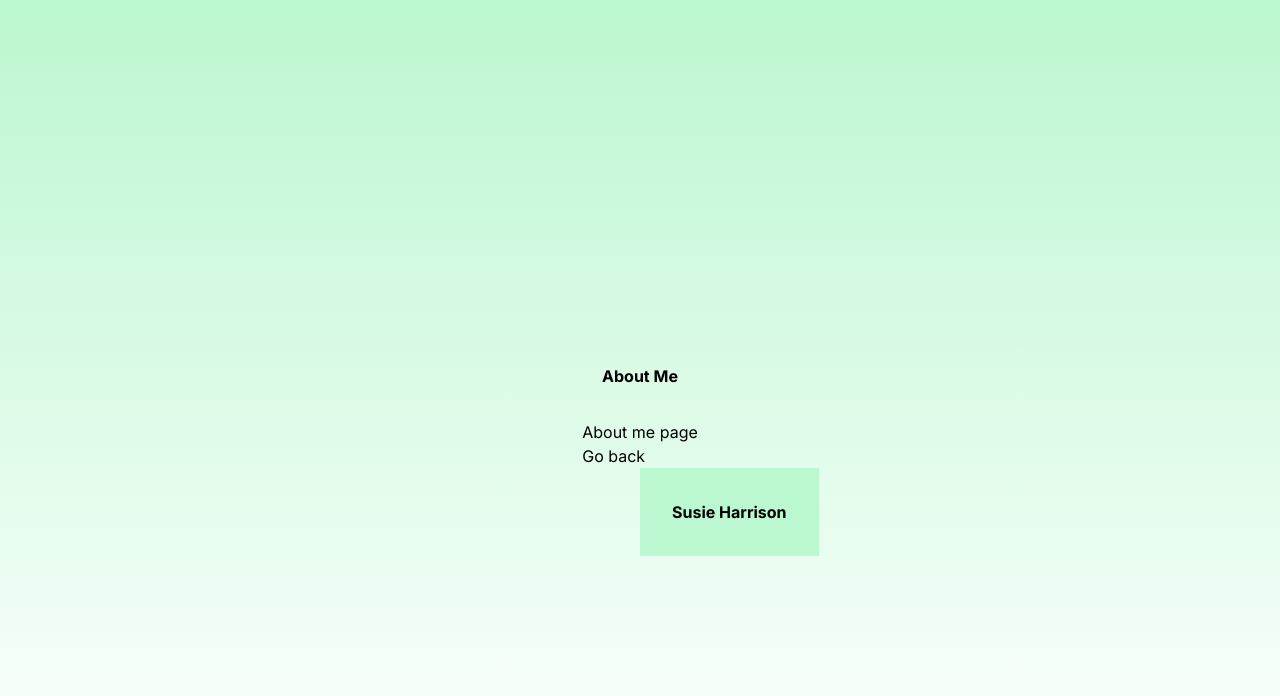
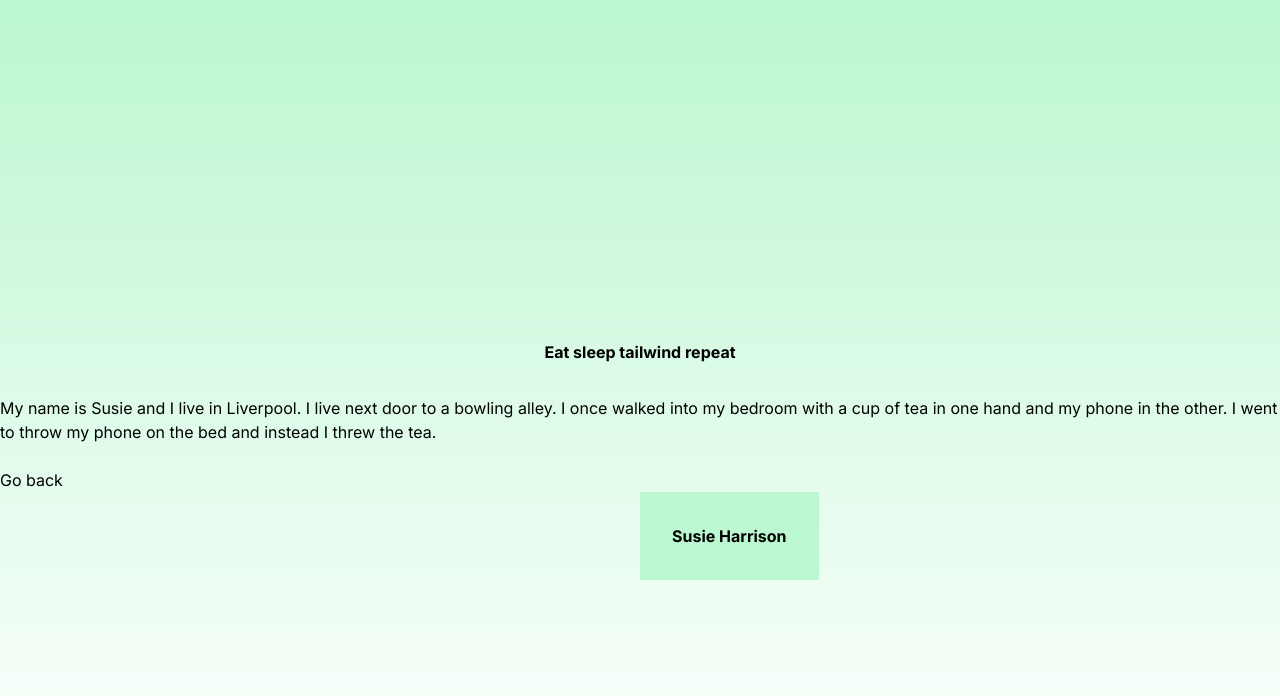
Before and after one commit to sushaz9/next-class02, a Next.js app: page /about/me in a window 1280 px wide. Shown: the top 696 px of the page. Built offline with nearby package versions, Linux system fonts and the light colour scheme.

Commit message:
pages and links

```diff
--- a/src/app/about/me/page.tsx
+++ b/src/app/about/me/page.tsx
@@ -3,8 +3,14 @@ import Link from "next/link";
 export default function Page() {
   return (
     <div>
-      <h2>About me page</h2>
-      <Link href="about/">Go back</Link>
+      <h2>
+        My name is Susie and I live in Liverpool. I live next door to a bowling
+        alley. I once walked into my bedroom with a cup of tea in one hand and
+        my phone in the other. I went to throw my phone on the bed and instead I
+        threw the tea.
+      </h2>
+      <br />
+      <Link href="/about">Go back</Link>
     </div>
   );
 }
--- a/src/app/about/page.tsx
+++ b/src/app/about/page.tsx
@@ -3,8 +3,9 @@ import Link from "next/link";
 export default function Page() {
   return (
     <div>
-      <h2>This is the about page</h2>
-      <Link href="/about/me">Learn things about me </Link>
+      <h1>This is a barebones tailwind web page. </h1>
+      <br />
+      <Link href="/about/me">Learn more about me </Link>
       <br />
       <a href="./about/work">Learn about where I work</a>
       <br />
--- a/src/app/about/work/page.tsx
+++ b/src/app/about/work/page.tsx
@@ -4,7 +4,14 @@ export default function Page() {
   return (
     <div>
       <p>I work at Breakout Liverpool</p>
+      <br />
+      <a href="https://breakoutliverpool.com">Click here to book in!</a>
+      <br />
+      <br />
       <Link href="/about">Go back to about</Link>
+      <br />
+      <br />
+      <Link href="/">Go home home</Link>
     </div>
   );
 }
--- a/src/components/Header.tsx
+++ b/src/components/Header.tsx
@@ -2,7 +2,7 @@ export default function Header() {
   return (
     <div>
       <h1 className="flex-col items-center p-8 text-2x1 font-bold ">
-        About Me
+        Eat sleep tailwind repeat
       </h1>
     </div>
   );
```
